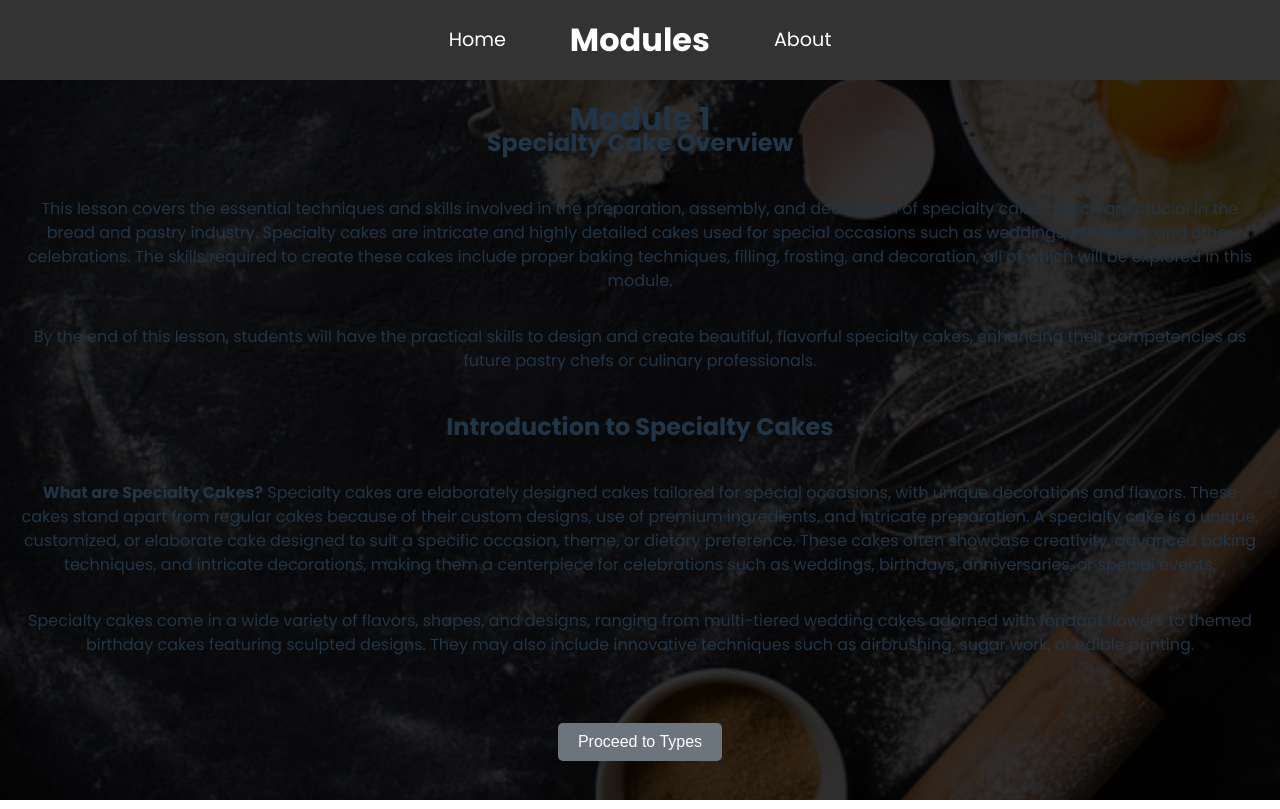
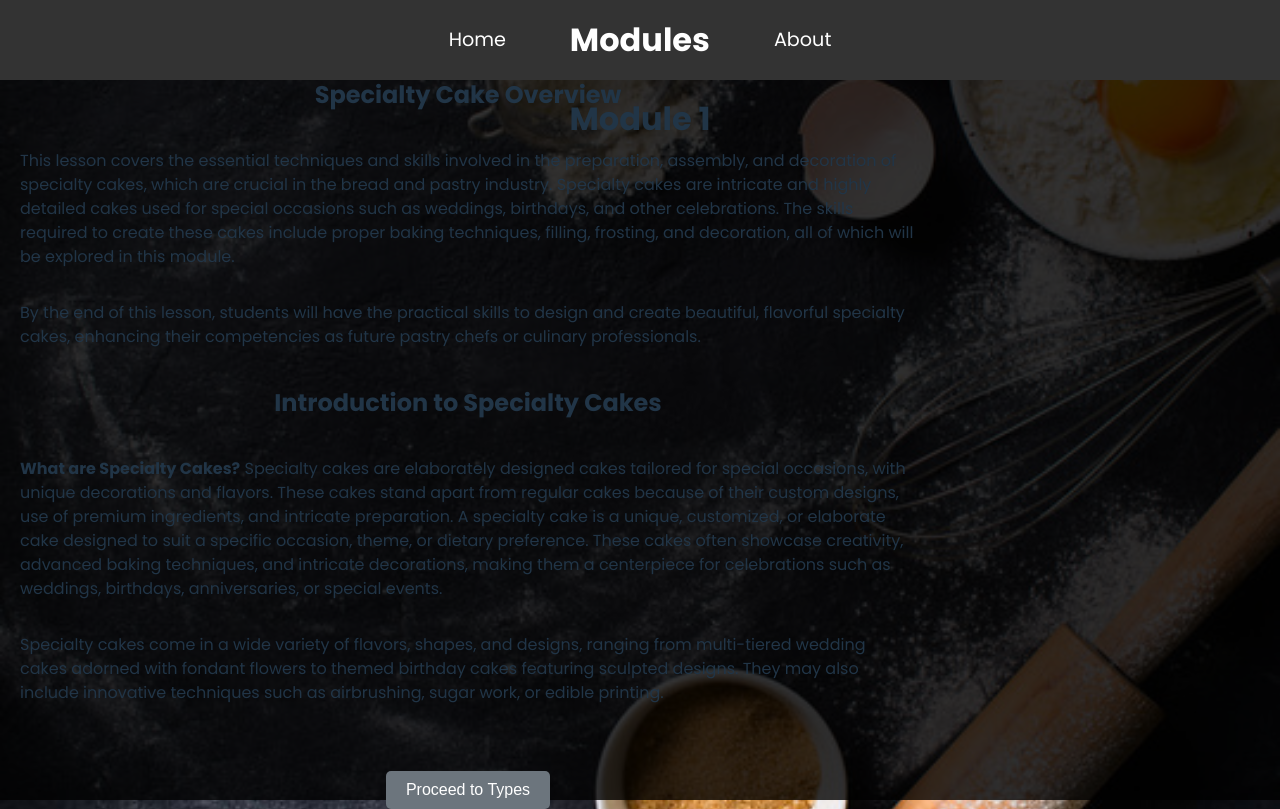
Before and after one commit to Leno901/bakexpert, a React (Vite) app: page /modules/1 in a window 1280 px wide. Built offline with nearby package versions, Linux system fonts and the light colour scheme.

Commit message:
container update

```diff
--- a/src/components/modules/[1]/index.jsx
+++ b/src/components/modules/[1]/index.jsx
@@ -403,7 +403,18 @@ const Container = styled.div`
   height: 65vh;
   position: relative;
   padding: 20px;
+  width: 70%;
+  text-align: left;
+
+  @media only screen and (max-width: 768px) {
+    display: block;
+    overflow-y: scroll;
+  }
 `;
+
+
+
+
 
 const VideoContainer = styled.div`
   display: flex;
```
